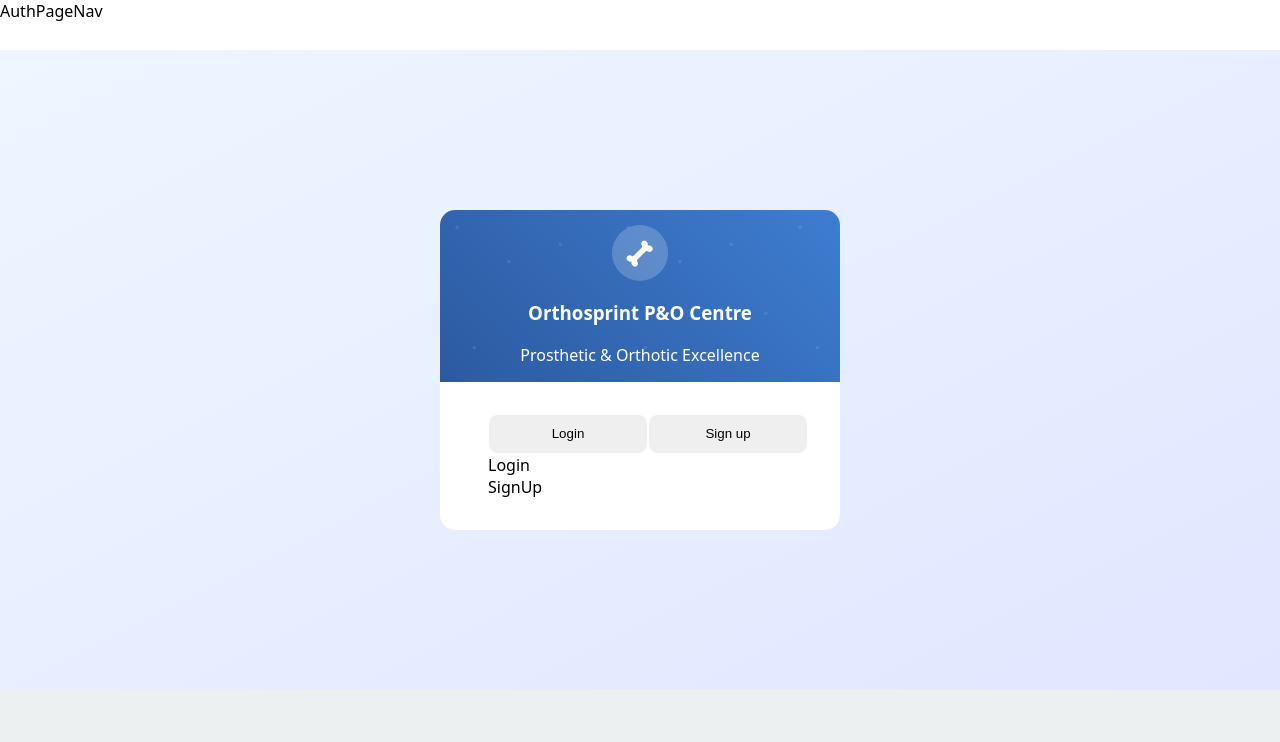
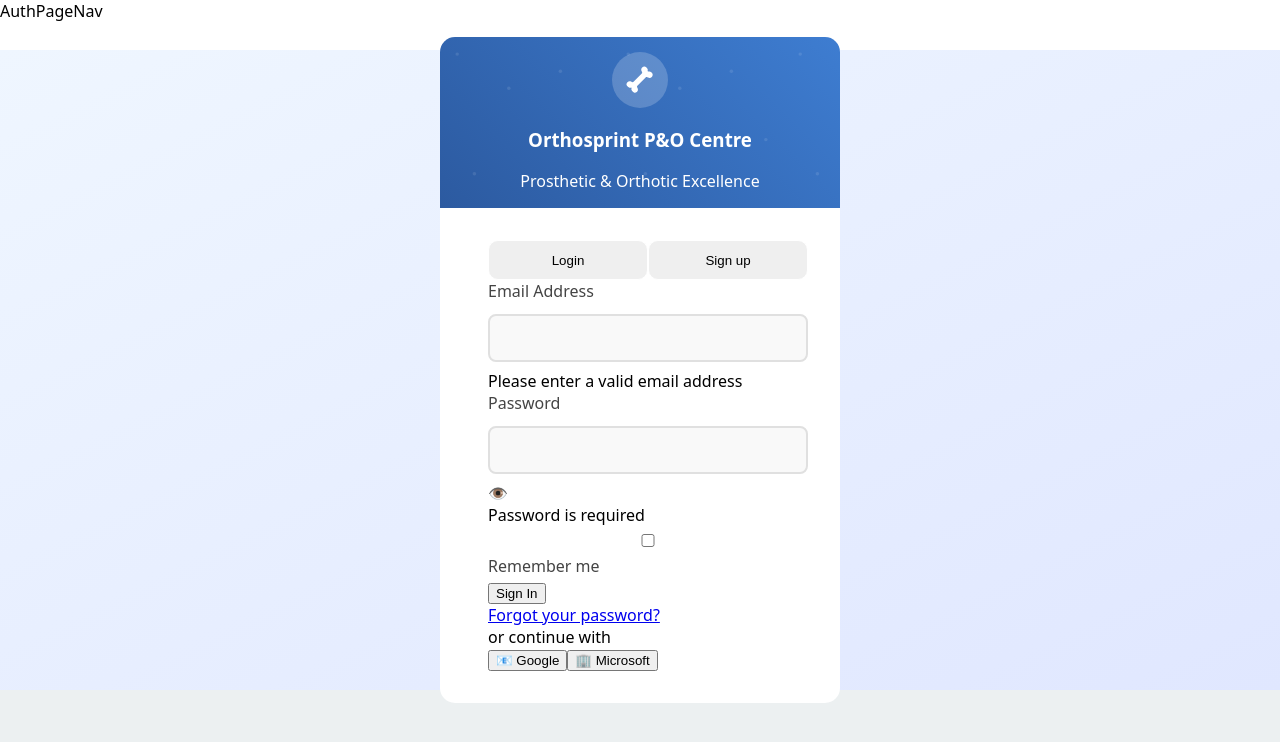
Before and after one commit to Mario-Gozie/Orthosprint-web-app, a React (Vite) app: page /app in a window 1280 px wide. Shown: the top 742 px of the page. Built offline with nearby package versions, Linux system fonts and the light colour scheme; no server answers.

Commit message:
I need to work on the UI and I will make it better

```diff
--- a/src/Components/Customer-App-Components/CustomerAuthPage.jsx
+++ b/src/Components/Customer-App-Components/CustomerAuthPage.jsx
@@ -28,7 +28,7 @@ function CustomerAuthPage() {
                 <button className="signUp">Sign up</button>
               </div>
               <Login />
-              <SignUp />
+              {/* <SignUp /> */}
             </div>
           </div>
         </div>
--- a/src/Components/Customer-App-Components/Login.jsx
+++ b/src/Components/Customer-App-Components/Login.jsx
@@ -1,7 +1,64 @@
 import React from "react";
 
 function Login() {
-  return <div className="login-container">Login</div>;
+  return (
+    <form class="form active" id="loginForm">
+      <div class="form-group">
+        <label for="loginEmail">Email Address</label>
+        <input type="email" id="loginEmail" name="email" required />
+        <div class="error-message" id="loginEmailError">
+          Please enter a valid email address
+        </div>
+      </div>
+
+      <div class="form-group password-input">
+        <label for="loginPassword">Password</label>
+        <input type="password" id="loginPassword" name="password" required />
+        <span class="input-icon" onclick="togglePassword('loginPassword')">
+          👁️
+        </span>
+        <div class="error-message" id="loginPasswordError">
+          Password is required
+        </div>
+      </div>
+
+      <div class="checkbox-group">
+        <input type="checkbox" id="rememberMe" name="remember" />
+        <label for="rememberMe">Remember me</label>
+      </div>
+
+      <button type="submit" class="btn">
+        Sign In
+      </button>
+
+      <div class="forgot-password">
+        <a href="#" onclick="showForgotPassword()">
+          Forgot your password?
+        </a>
+      </div>
+
+      <div class="divider">
+        <span>or continue with</span>
+      </div>
+
+      <div class="social-login">
+        <button
+          type="button"
+          class="social-btn"
+          onclick="socialLogin('google')"
+        >
+          <span>📧</span> Google
+        </button>
+        <button
+          type="button"
+          class="social-btn"
+          onclick="socialLogin('microsoft')"
+        >
+          <span>🏢</span> Microsoft
+        </button>
+      </div>
+    </form>
+  );
 }
 
 export default Login;
--- a/src/Components/Customer-App-Components/SignUp.jsx
+++ b/src/Components/Customer-App-Components/SignUp.jsx
@@ -1,7 +1,114 @@
 import React from "react";
 
 function SignUp() {
-  return <div className="signUp-container">SignUp</div>;
+  return (
+    <form class="form" id="registerForm">
+      <div class="form-row">
+        <div class="form-group">
+          <label for="firstName">First Name</label>
+          <input type="text" id="firstName" name="firstName" required />
+          <div class="error-message" id="firstNameError">
+            First name is required
+          </div>
+        </div>
+        <div class="form-group">
+          <label for="lastName">Last Name</label>
+          <input type="text" id="lastName" name="lastName" required />
+          <div class="error-message" id="lastNameError">
+            Last name is required
+          </div>
+        </div>
+      </div>
+
+      <div class="form-group">
+        <label for="registerEmail">Email Address</label>
+        <input type="email" id="registerEmail" name="email" required />
+        <div class="error-message" id="registerEmailError">
+          Please enter a valid email address
+        </div>
+      </div>
+
+      <div class="form-group">
+        <label for="phone">Phone Number</label>
+        <input type="tel" id="phone" name="phone" required />
+        <div class="error-message" id="phoneError">
+          Phone number is required
+        </div>
+      </div>
+
+      <div class="form-group">
+        <label for="userType">I am a</label>
+        <select id="userType" name="userType" required>
+          <option value="">Select user type</option>
+          <option value="patient">Patient</option>
+          <option value="healthcare-provider">Healthcare Provider</option>
+          <option value="caregiver">Caregiver/Family Member</option>
+          <option value="professional">P&O Professional</option>
+        </select>
+        <div class="error-message" id="userTypeError">
+          Please select a user type
+        </div>
+      </div>
+
+      <div class="form-row">
+        <div class="form-group password-input">
+          <label for="registerPassword">Password</label>
+          <input
+            type="password"
+            id="registerPassword"
+            name="password"
+            required
+          />
+          <span class="input-icon" onclick="togglePassword('registerPassword')">
+            👁️
+          </span>
+          <div class="error-message" id="registerPasswordError">
+            Password must be at least 8 characters
+          </div>
+        </div>
+        <div class="form-group password-input">
+          <label for="confirmPassword">Confirm Password</label>
+          <input
+            type="password"
+            id="confirmPassword"
+            name="confirmPassword"
+            required
+          />
+          <span class="input-icon" onclick="togglePassword('confirmPassword')">
+            👁️
+          </span>
+          <div class="error-message" id="confirmPasswordError">
+            Passwords do not match
+          </div>
+        </div>
+      </div>
+
+      <div class="checkbox-group">
+        <input type="checkbox" id="agreeTerms" name="terms" required />
+        <label for="agreeTerms">
+          I agree to the{" "}
+          <a href="#" style={{ color: " #2c5aa0" }}>
+            Terms of Service
+          </a>{" "}
+          and{" "}
+          <a href="#" style={{ color: " #2c5aa0" }}>
+            Privacy Policy
+          </a>
+        </label>
+      </div>
+
+      <div class="checkbox-group">
+        <input type="checkbox" id="newsletter" name="newsletter" />
+        <label for="newsletter">
+          Send me updates about new services and health tips
+        </label>
+      </div>
+
+      <button type="submit" class="btn">
+        Create Account
+      </button>
+    </form>
+  );
 }
 
 export default SignUp;
```
